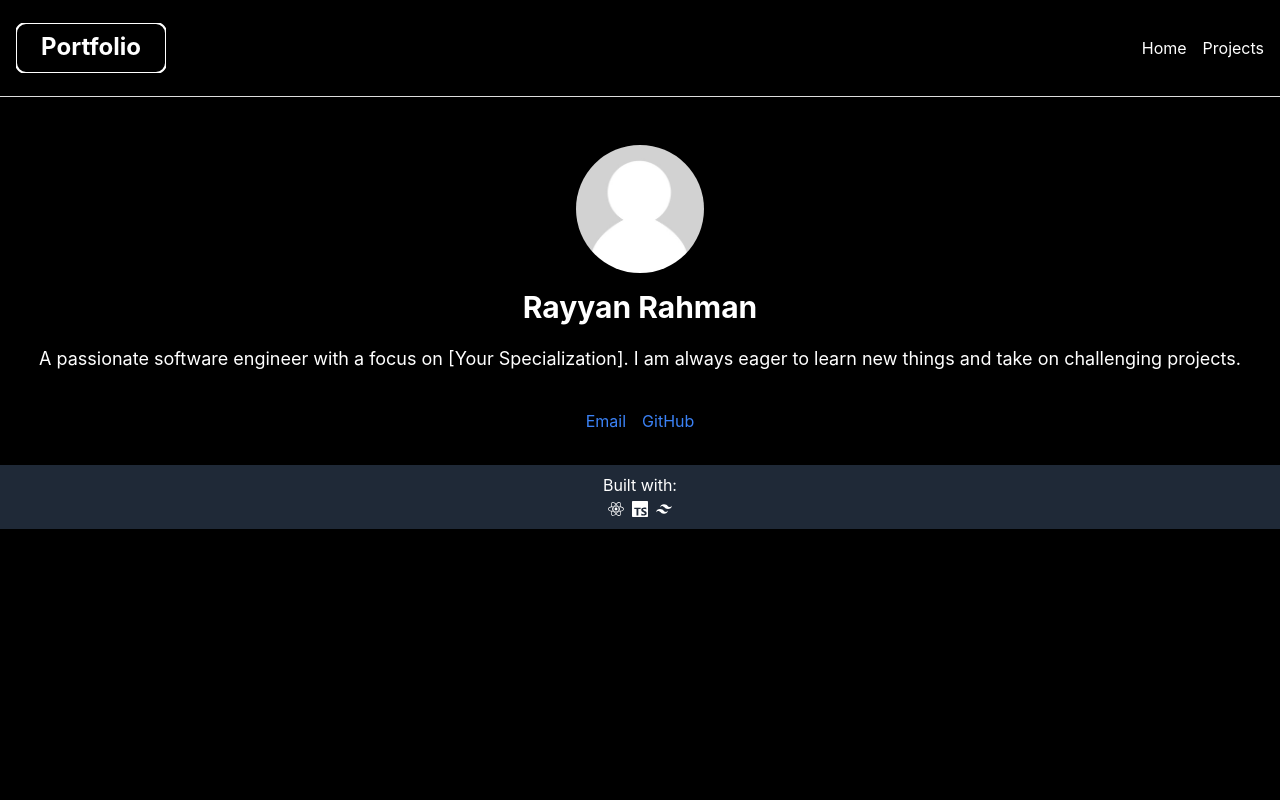
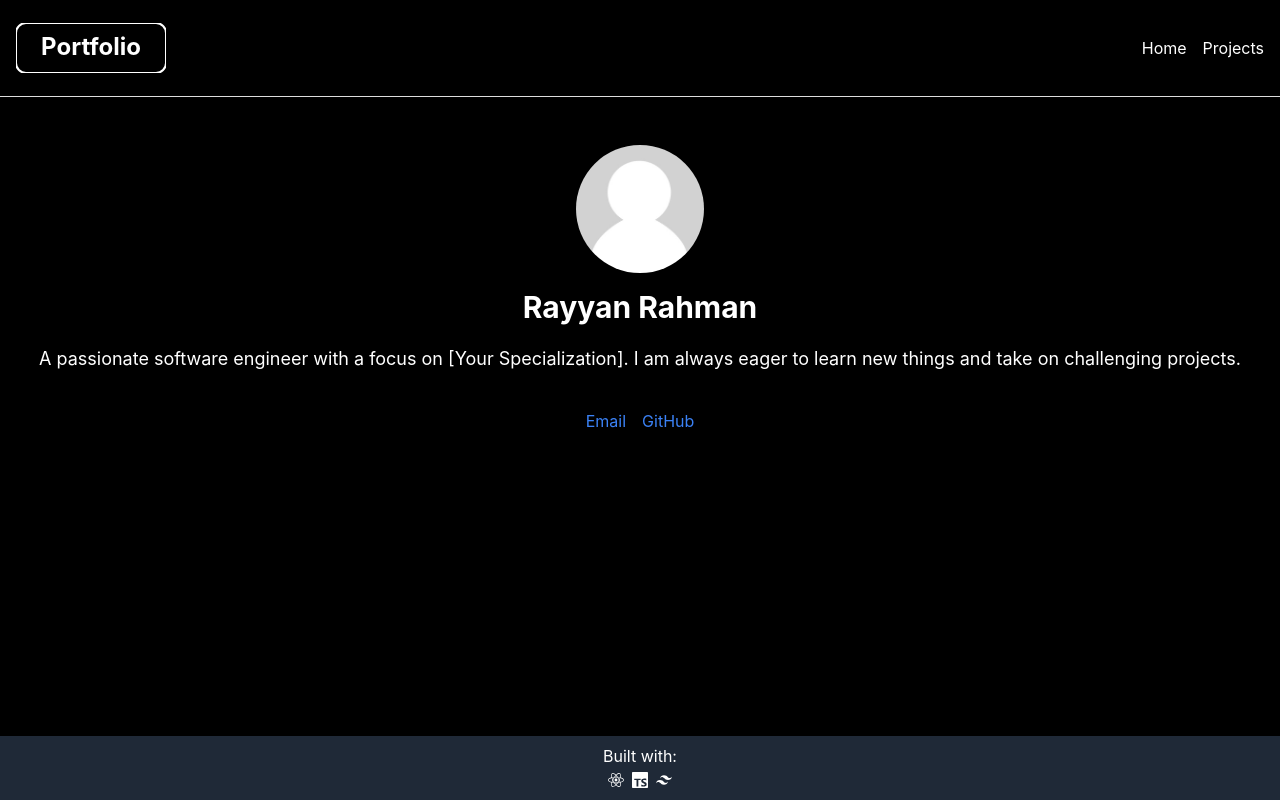
Before and after one commit to rmrahman430/personal-website, a React (Create React App) app: page /#/home in a window 1280 px wide. Built offline with nearby package versions, Linux system fonts and the light colour scheme; what tailwindcss-animated would draw is missing.

Commit message:
grid layout instead of flex

```diff
--- a/src/App.css
+++ b/src/App.css
@@ -30,12 +30,11 @@
 }
 
 .app-container {
-  display: flex;
-  flex-direction: column;
-  height: 100vh;
+  display: grid; /* Use grid layout */
+  grid-template-rows: auto 1fr auto; /* Define grid rows */
 }
 
 html {
   background-color: black;
-  color: white;  /* Optional: Set default text color to white for better contrast */
+  color: white; /* Optional: Set default text color to white for better contrast */
 }
```
